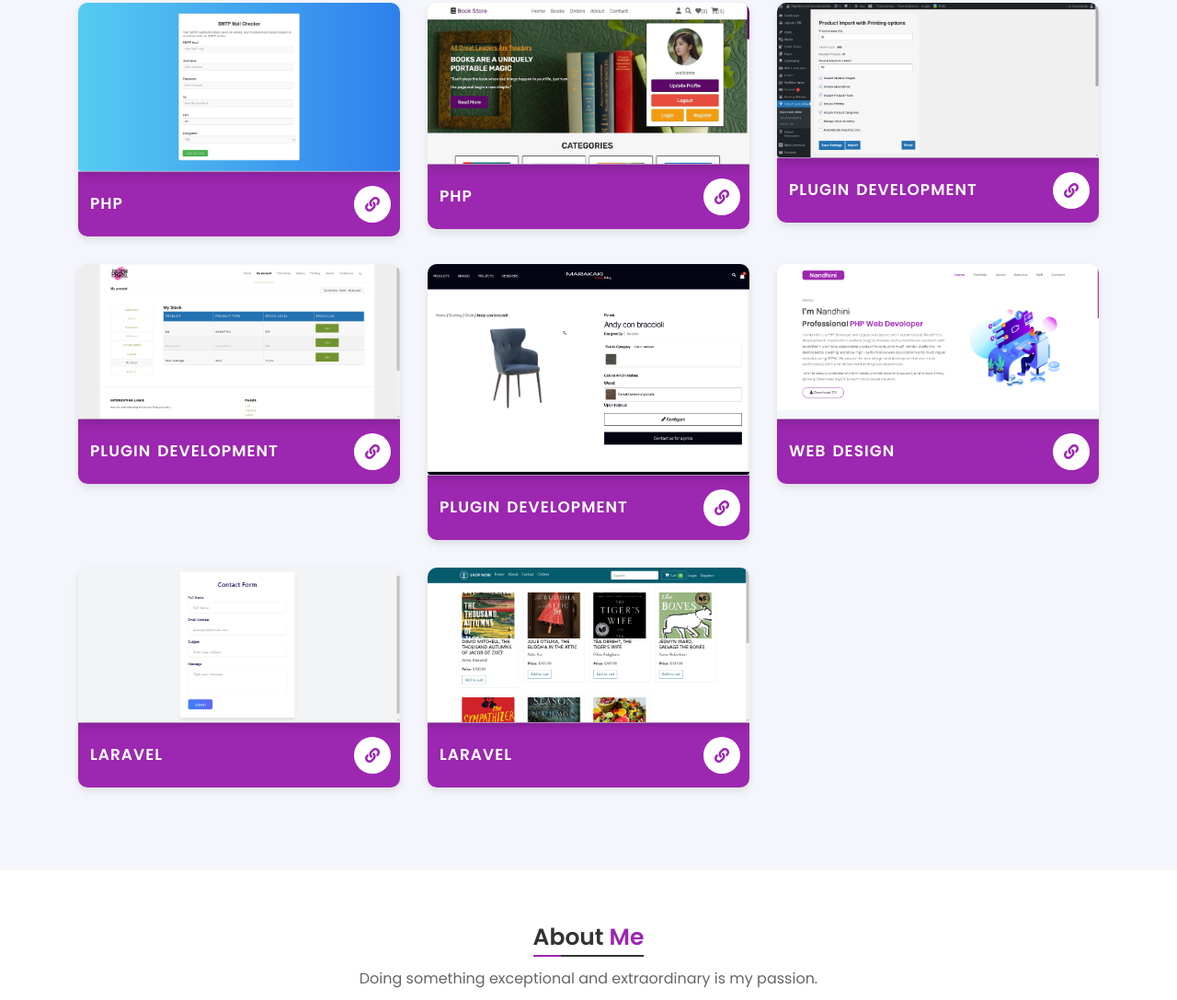
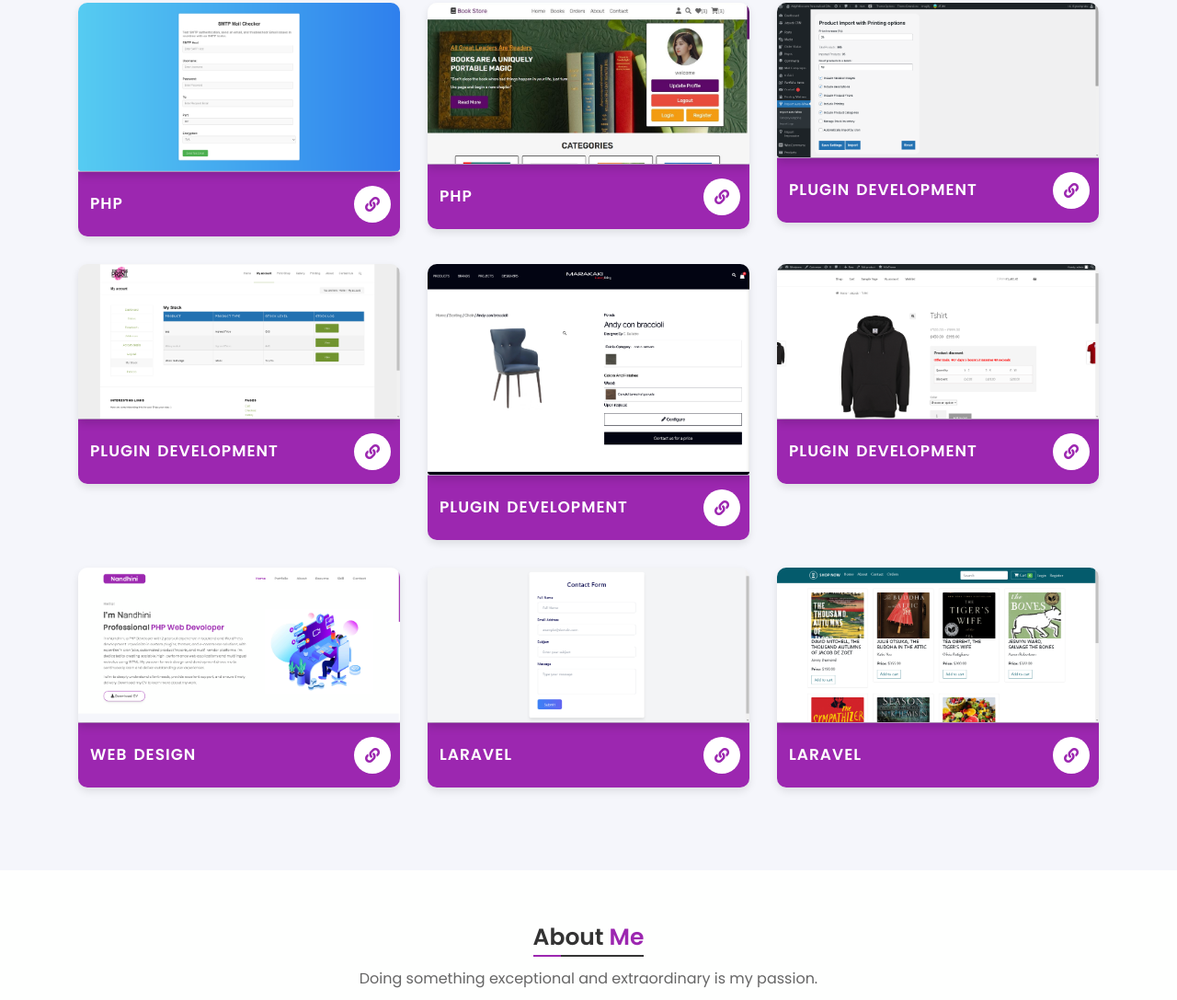
Before and after one commit to nandydev/My-Portfolio, a plain HTML site: page index.html in a window 1280 px wide. Shown: the part 1122-2209 px from the top of the page at 92% size. Drawn offline with nearby package versions, Linux system fonts and the light colour scheme; some packages are replaced by stand-ins of ours; a script that the page names is missing; a web font is replaced by a local one.

Commit message:
updated portfolio

```diff
--- a/index.html
+++ b/index.html
@@ -728,6 +728,37 @@
                         </div>
                     </div>
 
+                    <div class="col-xl-4 col-sm-6 mix dv">
+                        <div class="project">
+                            <div class="single_project position-relative  rounded  shadow overflow-hidden">
+                                <img src="assets/img/portfolio/dynamic-pricing.png" alt="Project Photo" style="object-fit: contain;" class="w-100 d-block rounded">
+                                <a href="https://demo.sharesoft.in/dynamic-pricing/docs" target="_blank" class="project_link btns btn-outline-light position-absolute text-white"><i class="fas fa-link"></i></a>
+                                <div class="overlay text-center d-flex align-items-center justify-content-center">
+                                    <div class="over_cont">
+                                        <a href="assets/img/portfolio/pricing rule.jpg" data-fancybox="gallery" class="expand_btn">
+                                            <h5 class="text-white">Dynamic Pricing And Discount Rules For Woocommerce Plugin</h5>
+                                            <p class="text-white">Enhance sales with the WooCommerce Dynamic Pricing plugin by setting up flexible discount rules based on product and cart details, supporting bulk pricing and easy rule management.</p>
+                                        </a>
+                                    </div>
+                                </div>
+                            </div>
+                            <div class="portfolio__content__title d-flex justify-content-between align-items-center">
+                                <div class="portfolio__site__desc">
+                                    <p class="capitalize position-relative">
+                                        <span class="uppercase">PLUGIN DEVELOPMENT</span>
+                                    </p>
+                                </div>
+                                <div class="portfolio__site__link text-end">
+                                    <a href="https://demo.sharesoft.in/dynamic-pricing/docs" target="_blank" class="text-center circle">
+                                        <div class="portfolio__link__icon">
+                                            <i class="fas fa-link"></i>
+                                        </div>
+                                    </a>
+                                </div>
+                            </div>
+                        </div>
+                    </div>
+
 
                     <!-- Web Design Projects -->
                     <div class="col-xl-4 col-sm-6 mix dg">
@@ -801,6 +832,7 @@
                                 <div class="overlay text-center d-flex align-items-center justify-content-center">
                                     <div class="over_cont">
                                         <a href="assets/img/portfolio/Laravel-Add-To-Shopping-Cart.png" data-fancybox="gallery" class="expand_btn">
+                                            <a href="assets/img/portfolio/Admin-Panel-laravel.png" data-fancybox="gallery" class="expand_btn">
                                             <h5 class="text-white">Laravel Shopping Cart Website</h5>
                                             <p class="text-white">Technologies: HTML, CSS, PHP, Laravel, MySQL</p>
                                         </a>
```
Also changed, not shown: assets/img/portfolio/Admin-Panel-laravel.png (added), assets/img/portfolio/dynamic-pricing.png (added), assets/img/portfolio/pricing rule.jpg (added).
